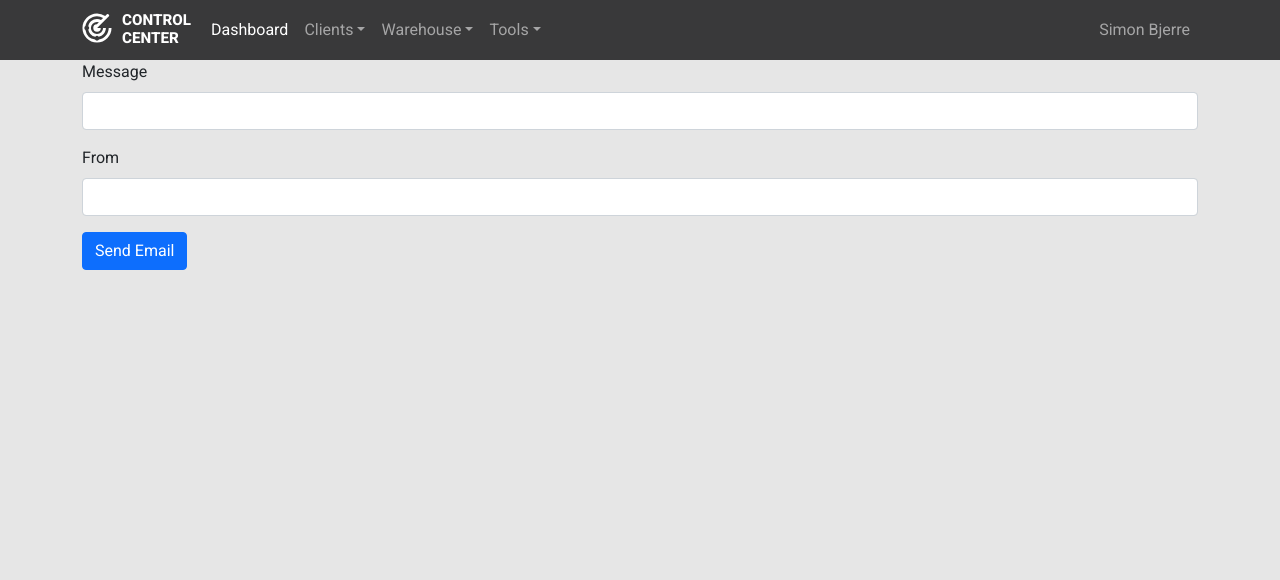
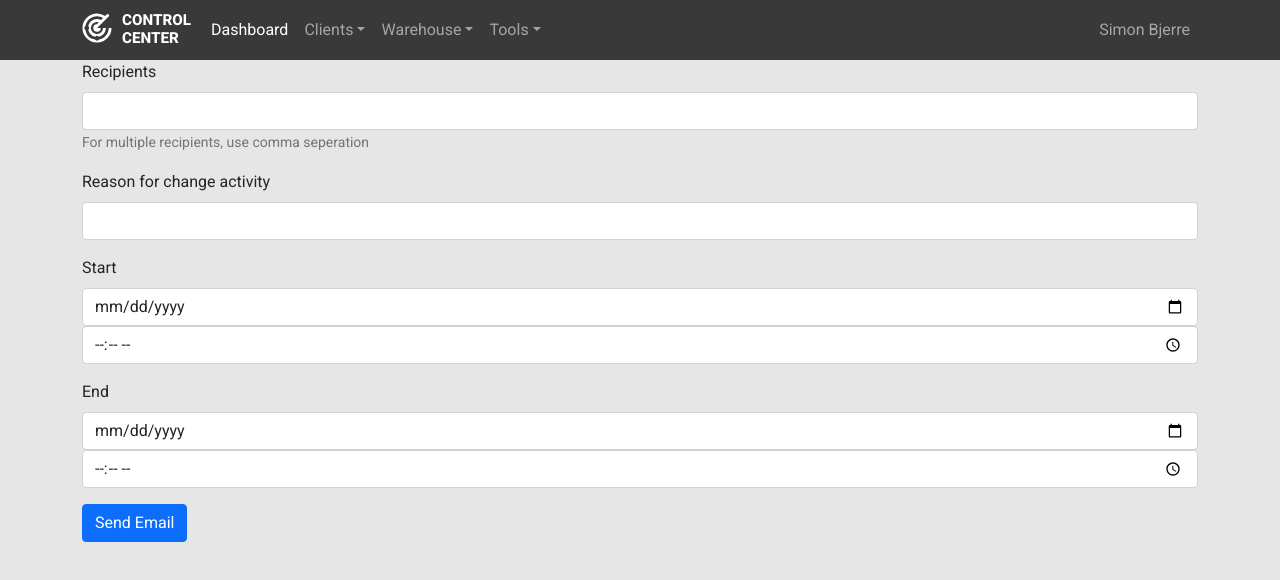
Before and after one commit to bjerrecs/CC, a React (Create React App) app: page /email in a window 1280 px wide. Shown: the top 580 px of the page. Built offline with nearby package versions, Linux system fonts and the light colour scheme.

Commit message:
fixed and added stuffs

```diff
--- a/src/components/navbar.js
+++ b/src/components/navbar.js
@@ -32,7 +32,7 @@ function NavbarRoot() {
                 <NavDropdown.Item ><Link to="/warehouse/items" className="darkA">Manage items</Link></NavDropdown.Item>
             </NavDropdown>
             <NavDropdown title="Tools" id="collasible-nav-dropdown">
-                <Nav.Link ><Link to="/email" className="darkA">Notify Customer</Link></Nav.Link>
+                <Nav.Link ><Link to="/email" className="darkA">Maintenance Email</Link></Nav.Link>
             </NavDropdown>
             </Nav>
             <Nav>
--- a/src/get/company.js
+++ b/src/get/company.js
@@ -37,14 +37,17 @@ export default class FetchCompany extends React.Component {
       return <div> No data ... </div>
     }
 
+    var Tier1 = "t1"
+    var Tier2 = "t2"
+    var Tier3 = "t3"
 
-    if (this.state.company.servicedesktier = "t1"){
+    if (this.state.company.servicedesktier === Tier1 ){
         var ServiceDeskLevel = "Office Hours (7:30-15:30) Only"
     }
-    if (this.state.company.servicedesktier = "t2"){
+    if (this.state.company.servicedesktier === Tier2 ){
       ServiceDeskLevel = "Office Hours (7:30-15:30) + Optinal Guard"
     }
-    if (this.state.company.servicedesktier = "t3"){
+    if (this.state.company.servicedesktier === Tier3 ){
       ServiceDeskLevel = "Office Hours (7:30-15:30) + 24/7"
     }
     if (this.state.company.servicedesktier){
--- a/src/pages/email.js
+++ b/src/pages/email.js
@@ -4,14 +4,23 @@ import React, {useState} from 'react';
 
 function Email() {
     const [sent, setSent] = useState(false)
-    const [text, setText] = useState("")
     const [mailTo, setmailTo] = useState("")
+    const [maintenanceReason, setmaintenanceReason] = useState("")
+    const [maintenanceStartDate, setmaintenanceStartDate] = useState("")
+    const [maintenanceStartTime, setmaintenanceStartTime] = useState("")
+    const [maintenanceEndDate, setmaintenanceEndDate] = useState("")
+    const [maintenanceEndTime, setmaintenanceEndTime] = useState("")
 
     const handleSend = async() => {
         setSent(true)
         try {
             await axios.post("http://localhost:4000/api/send_mail/maintenance", {
-                text,mailTo
+                mailTo,
+                maintenanceReason,
+                maintenanceStartDate,
+                maintenanceStartTime,
+                maintenanceEndDate,
+                maintenanceEndTime
             })
         } catch (error) {
             console.log(error)
@@ -26,20 +35,49 @@ function Email() {
 
     }
 
+    // Form Validation
+
+    const [validated, setValidated] = useState(false);
+
+    const handleSubmit = (event) => {
+      const form = event.currentTarget;
+      if (form.checkValidity() === false) {
+        event.preventDefault();
+        event.stopPropagation();
+      }
+
+      setValidated(true);
+    };
+
 
   return (
     <Container >
         {!sent ? (
             <Form onSubmit={handleSend}>
+
                 <Form.Group className="mb-3" controlId="exampleForm.ControlTextarea1">
-                    <Form.Label>Message</Form.Label>
-                    <Form.Control type="text" value={text} onChange={(e)   => setText(e.target.value)}
-                    />
+                    <Form.Label>Recipients</Form.Label>
+                    <Form.Control type="text" value={mailTo} onChange={(e)   => setmailTo(e.target.value)} required/>
+                    <Form.Text className="text-muted">
+                    For multiple recipients, use comma seperation
+                    </Form.Text>
                 </Form.Group>
+
                 <Form.Group className="mb-3" controlId="exampleForm.ControlTextarea1">
-                    <Form.Label>From</Form.Label>
-                    <Form.Control type="text" value={mailTo} onChange={(e)   => setmailTo(e.target.value)}
-                    />
+                    <Form.Label>Reason for change activity</Form.Label>
+                    <Form.Control type="text" value={maintenanceReason} onChange={(e)   => setmaintenanceReason(e.target.value)} required />
+                </Form.Group>
+
+                <Form.Group className="mb-3" controlId="exampleForm.ControlTextarea1">
+                    <Form.Label>Start</Form.Label>
+                    <Form.Control type="date" value={maintenanceStartDate} onChange={(e)   => setmaintenanceStartDate(e.target.value)} required />
+                    <Form.Control type="time" value={maintenanceStartTime} onChange={(e)   => setmaintenanceStartTime(e.target.value)} required />
+                </Form.Group>
+
+                <Form.Group className="mb-3" controlId="exampleForm.ControlTextarea1">
+                    <Form.Label>End</Form.Label>
+                    <Form.Control type="date" value={maintenanceEndDate} onChange={(e)   => setmaintenanceEndDate(e.target.value)} required />
+                    <Form.Control type="time" value={maintenanceEndTime} onChange={(e)   => setmaintenanceEndTime(e.target.value)} required />
                 </Form.Group>
                 <Button type="submit"> Send Email </Button>
             </Form>
--- a/src/pages/warehouse/reactRemoveItem.js
+++ b/src/pages/warehouse/reactRemoveItem.js
@@ -1,5 +1,4 @@
 import React from 'react';
-import { Form } from 'react-bootstrap';
   export default class ReactRemoveItem extends React.Component {
 
     handleSubmit(event) {
```
Also changed, not shown: srv/server.js (+6 -11 lines).
